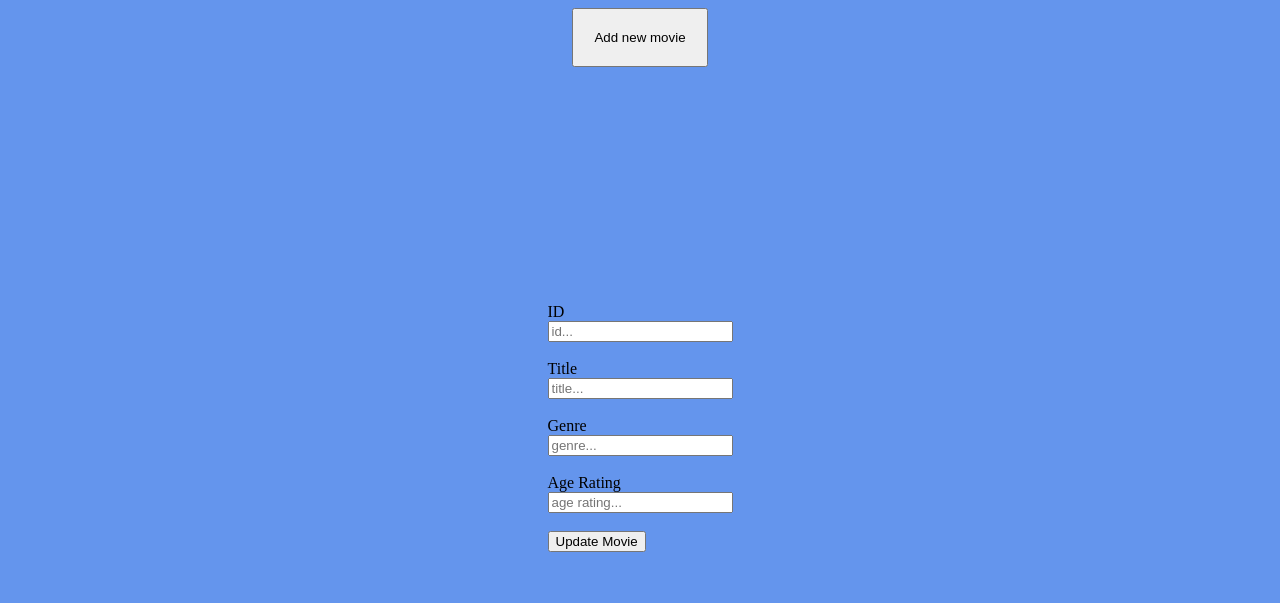
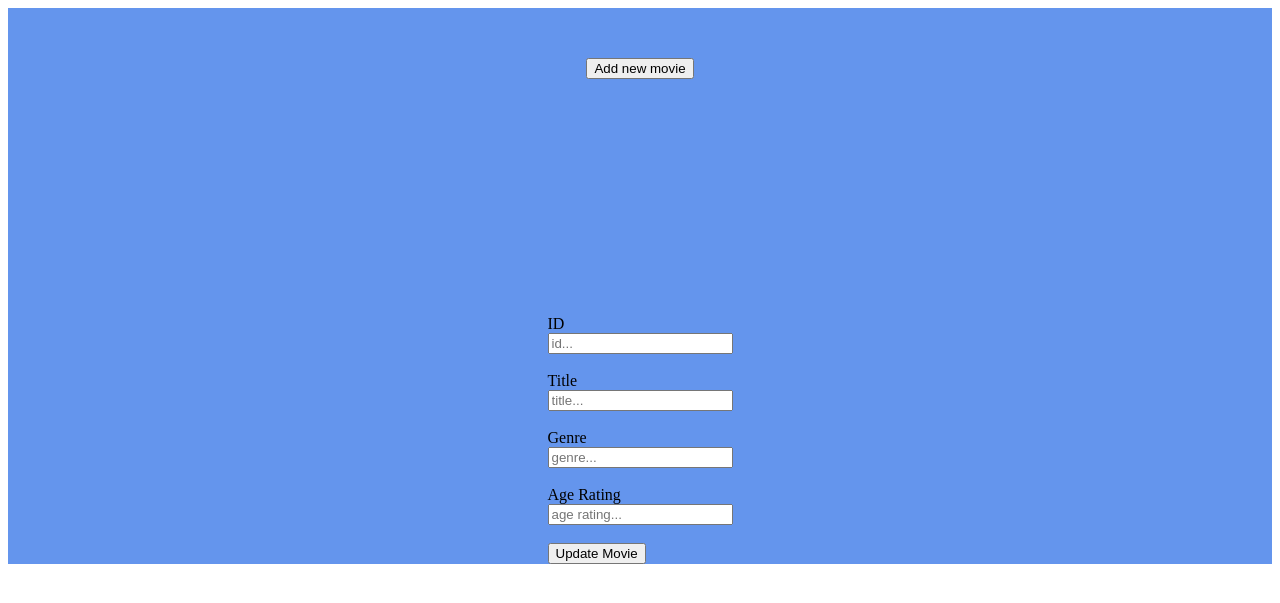
Before and after one commit to bentom08/Full_Stack_api, a web app: page / in a window 1280 px wide. Shown: the top 603 px of the page. Run offline with its HTML, style and script files only (its server is not run), Linux system fonts and the light colour scheme; data that the repository does not hold is empty.

Commit message:
more css

```diff
--- a/src/main/webapp/styles.css
+++ b/src/main/webapp/styles.css
@@ -1,25 +1,18 @@
-body {
+#containerAll {
   background-color: CornflowerBlue;
+  display: flex;
+  flex-flow: column wrap;
+  align-items: center;
 }
 
 #Table {
   padding: 100px;
 }
 
-#containerAll {
-  display: flex;
-  flex-flow: column wrap;
-  align-items: center;
-}
-
 #addContainer {
-  font-size:15px;
-}
-
-#add {
-  padding: 20px
+  padding-top: 50px;
 }
 
 #updateContainer {
-  font-family: serif;
+
 }
```
